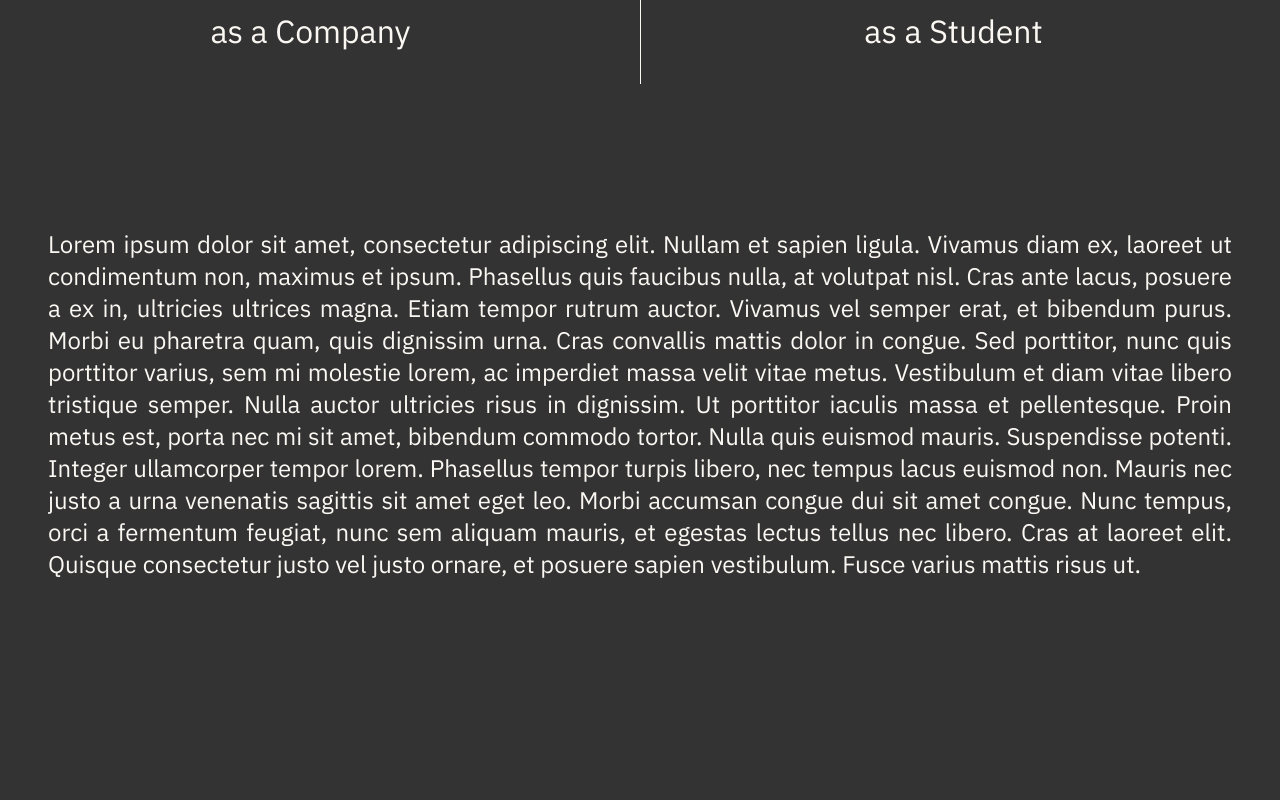
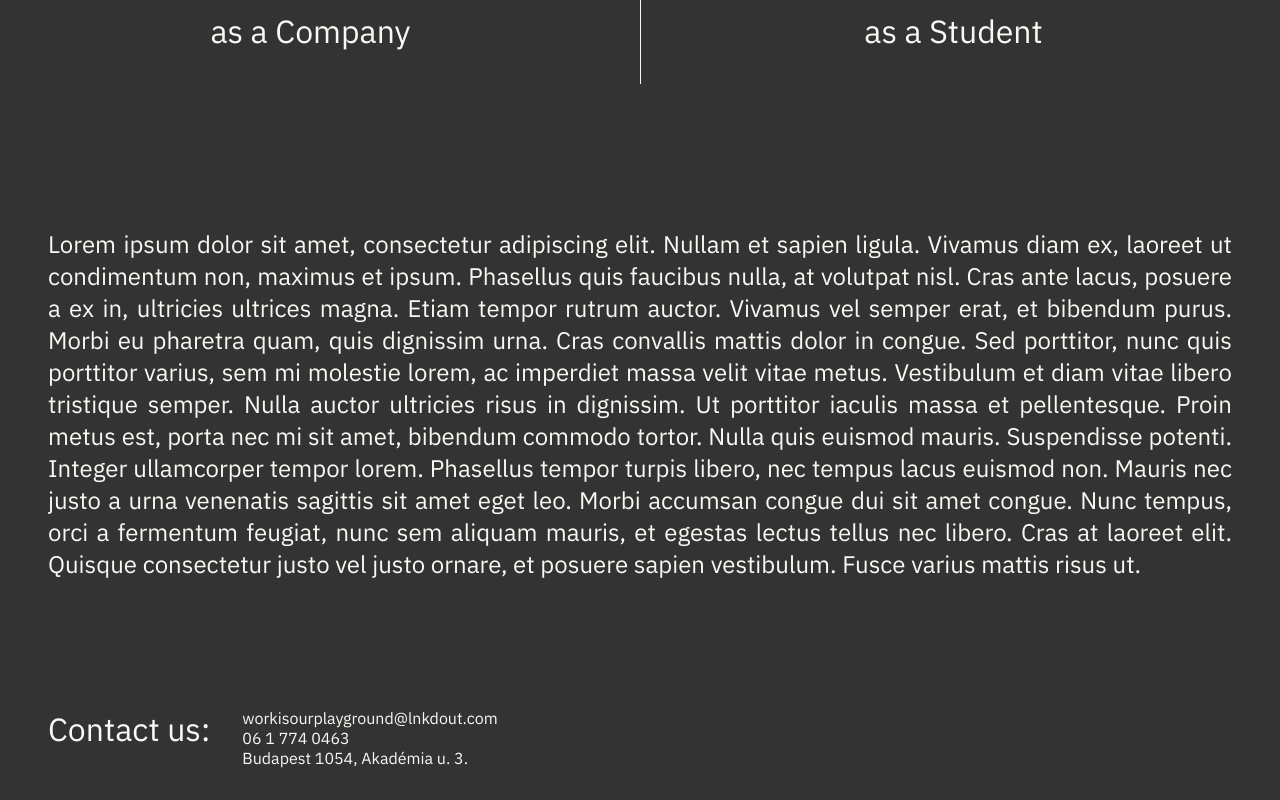
Before and after one commit to CodecoolGlobal/el-proyecte-grande-sprint-1-java-SzPetra, a React (Create React App) app in the folder lnkdoutfrontend/: page / in a window 1280 px wide. Shown: the part 951-1751 px from the top of the page. Before the commit the page ends 1579 px from the top, so only its background shows below. Built offline with nearby package versions, Linux system fonts and the light colour scheme.

Commit message:
feat: add contact section to landing page

```diff
--- a/lnkdoutfrontend/src/components/Header.js
+++ b/lnkdoutfrontend/src/components/Header.js
@@ -8,7 +8,7 @@ const Header = () => {
                 <ul>
                     <Link className="link" to="/">Home</Link>
                     <li><a href="#about">About</a></li>
-                    <li><a href="#">Contact</a></li>
+                    <li><a href="#contact">Contact</a></li>
                     <li style={{float:"right", marginRight: "0.3em"}}><a href="#">Login</a></li>
                 </ul>
             </nav>
--- a/lnkdoutfrontend/src/pages/LandingPage/LandingPage.js
+++ b/lnkdoutfrontend/src/pages/LandingPage/LandingPage.js
@@ -3,6 +3,7 @@ import Content from "./components/Content";
 // import Footer from "../../components/Footer";
 import GetStarted from "./components/GetStarted";
 import About from "./components/About";
+import Contact from "./components/Contact";
 
 function LandingPage(props) {
     return (
@@ -10,6 +11,7 @@ function LandingPage(props) {
             <Content />
             <GetStarted />
             <About />
+            <Contact />
             {/*<Footer/>*/}
         </>
     );
--- a/lnkdoutfrontend/src/pages/LandingPage/assets/landing_page.css
+++ b/lnkdoutfrontend/src/pages/LandingPage/assets/landing_page.css
@@ -84,3 +84,21 @@ html {
     font-size: 1.5em;
     text-align: justify;
 }
+
+.contact-container {
+    color: var(--mainwhite);
+    font-size: 1em;
+    margin-left: 3em;
+    margin-bottom: 2em;
+    margin-top: 8em;
+    display: flex;
+    flex-direction: row;
+}
+
+#contact-header {
+    font-size: 2em;
+}
+
+#contact-contact {
+    margin-left: 2em;
+}
--- /dev/null
+++ b/lnkdoutfrontend/src/pages/LandingPage/components/Contact.js
@@ -0,0 +1,17 @@
+import React from 'react';
+
+function Contact(props) {
+    return (
+        <div id={'contact'} className={'contact-container'}>
+            <p id={'contact-header'}>Contact us:</p>
+
+            <div id={'contact-contact'}>
+                <p>workisourplayground@lnkdout.com</p>
+                <p>06 1 774 0463</p>
+                <p>Budapest 1054, Akadémia u. 3.</p>
+            </div>
+        </div>
+    );
+}
+
+export default Contact;
```
